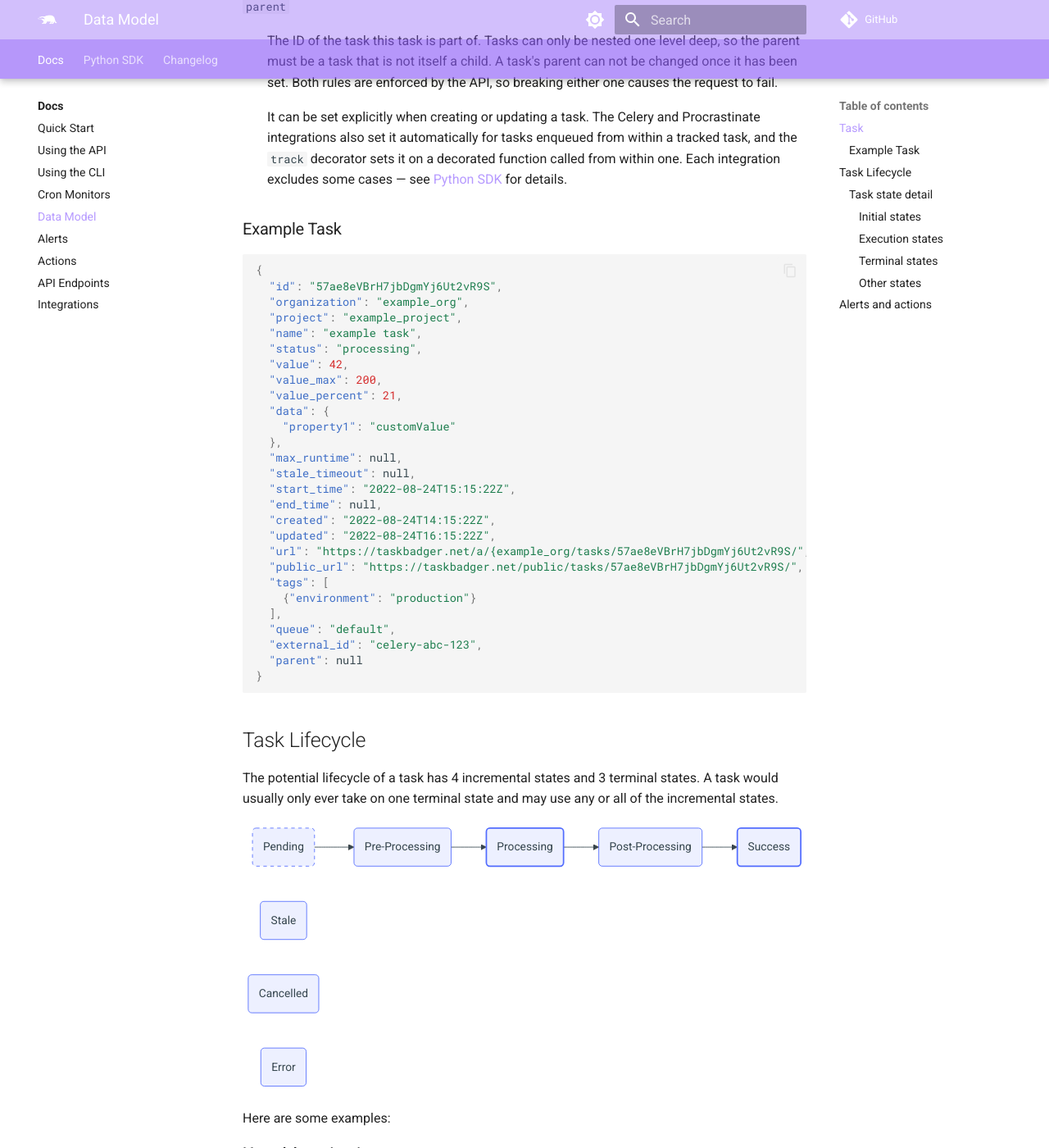
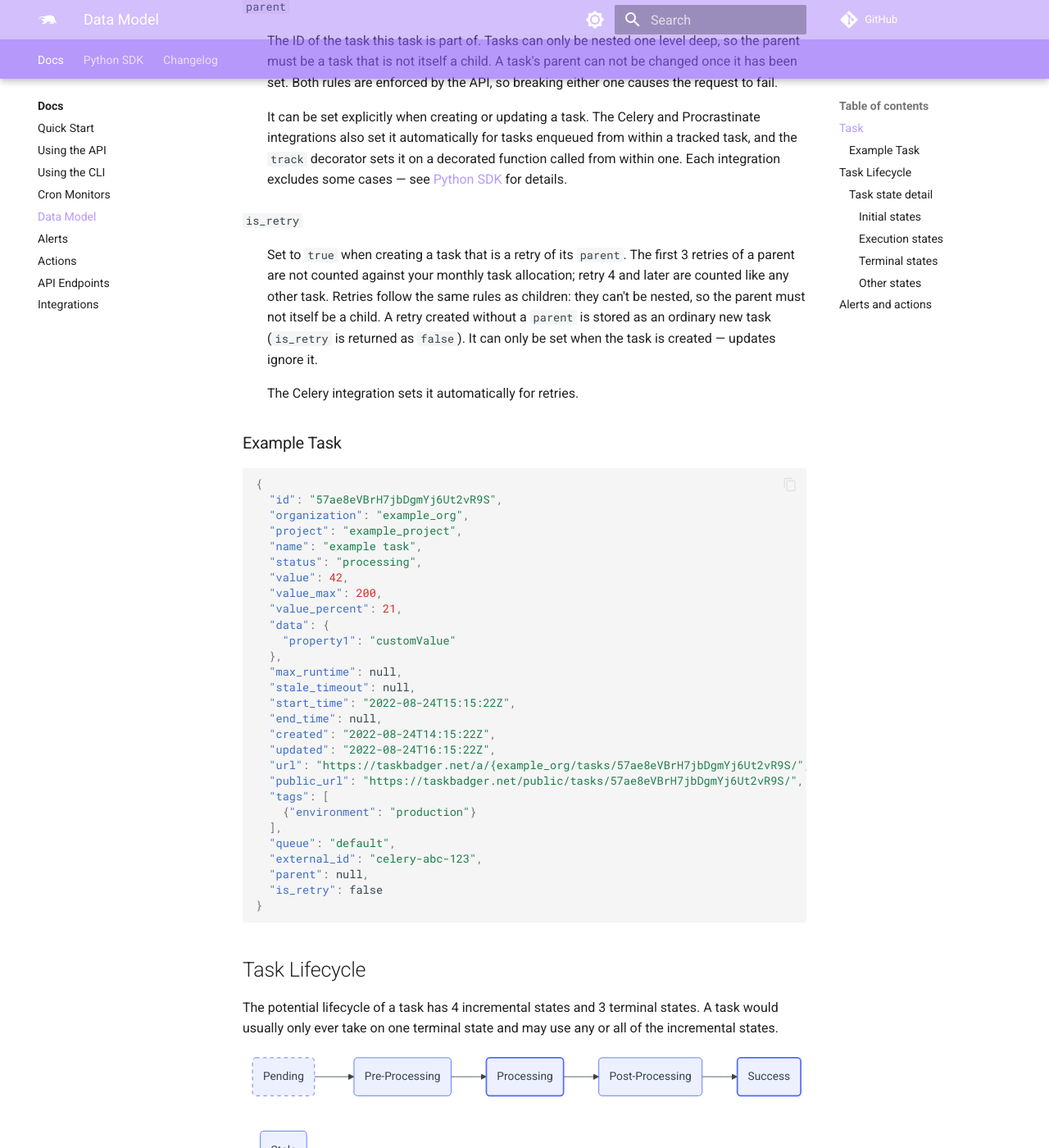
Before and after one commit to taskbadger/taskbadger-docs, an MkDocs documentation site: the page built from docs/data_model.md, in a window 1280 px wide and 1400 px high, scrolled down 1972 px. Shown: the whole window at 82% size. Built offline with MkDocs 1.6.1 and Material for MkDocs 9.7.7, drawn with Linux system fonts in a browser that asks for light colours; comment, search, counter and statistics services are not loaded.

Commit message:
docs: document is_retry and free retries
Co-Authored-By: Claude Sonnet 5.5 <noreply@anthropic.com>
Claude-Session: https://claude.ai/code/session_01WDSbaMzpzXZKif1HbDFaT3

````diff
--- a/docs/data_model.md
+++ b/docs/data_model.md
@@ -92,6 +92,17 @@ The main attributes or a task are:
     `track` decorator sets it on a decorated function called from within one. Each integration
     excludes some cases — see [Python SDK](python.md#parent-and-child-tasks) for details.
 
+<a name="is_retry"></a>
+`is_retry`
+
+:   Set to `true` when creating a task that is a retry of its `parent`. The first 3 retries of a
+    parent are not counted against your monthly task allocation; retry 4 and later are counted like
+    any other task. Retries follow the same rules as children: they can't be nested, so the parent
+    must not itself be a child. A retry created without a `parent` is stored as an ordinary new task
+    (`is_retry` is returned as `false`). It can only be set when the task is created — updates ignore it.
+
+    The Celery integration sets it automatically for retries.
+
 ### Example Task
 
 ```json
@@ -120,7 +131,8 @@ The main attributes or a task are:
   ],
   "queue": "default",
   "external_id": "celery-abc-123",
-  "parent": null
+  "parent": null,
+  "is_retry": false
 }
 ```
 
````
Also changed, not shown: docs/changelog.md (+6 -0 lines), docs/python-celery.md (+5 -1 lines).
